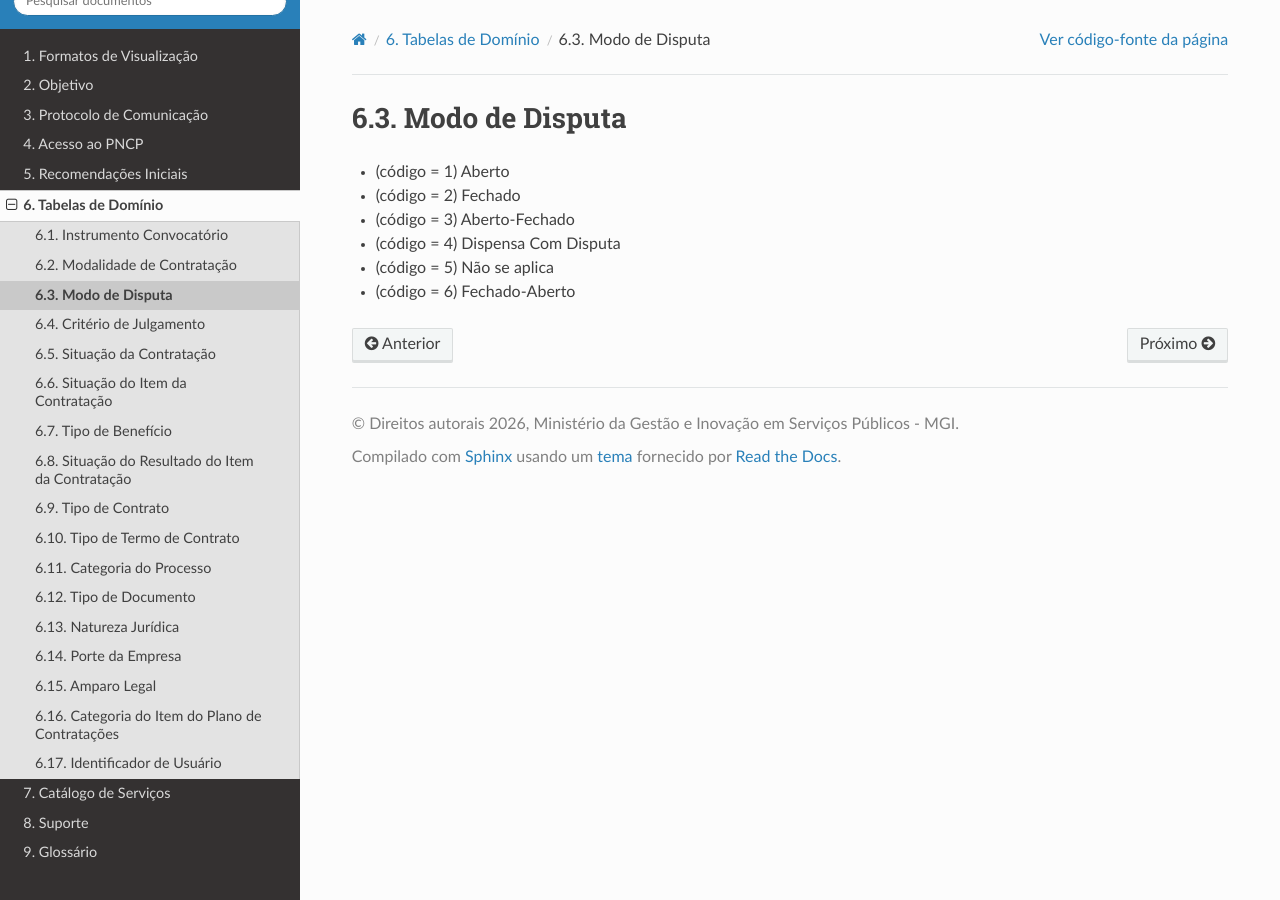
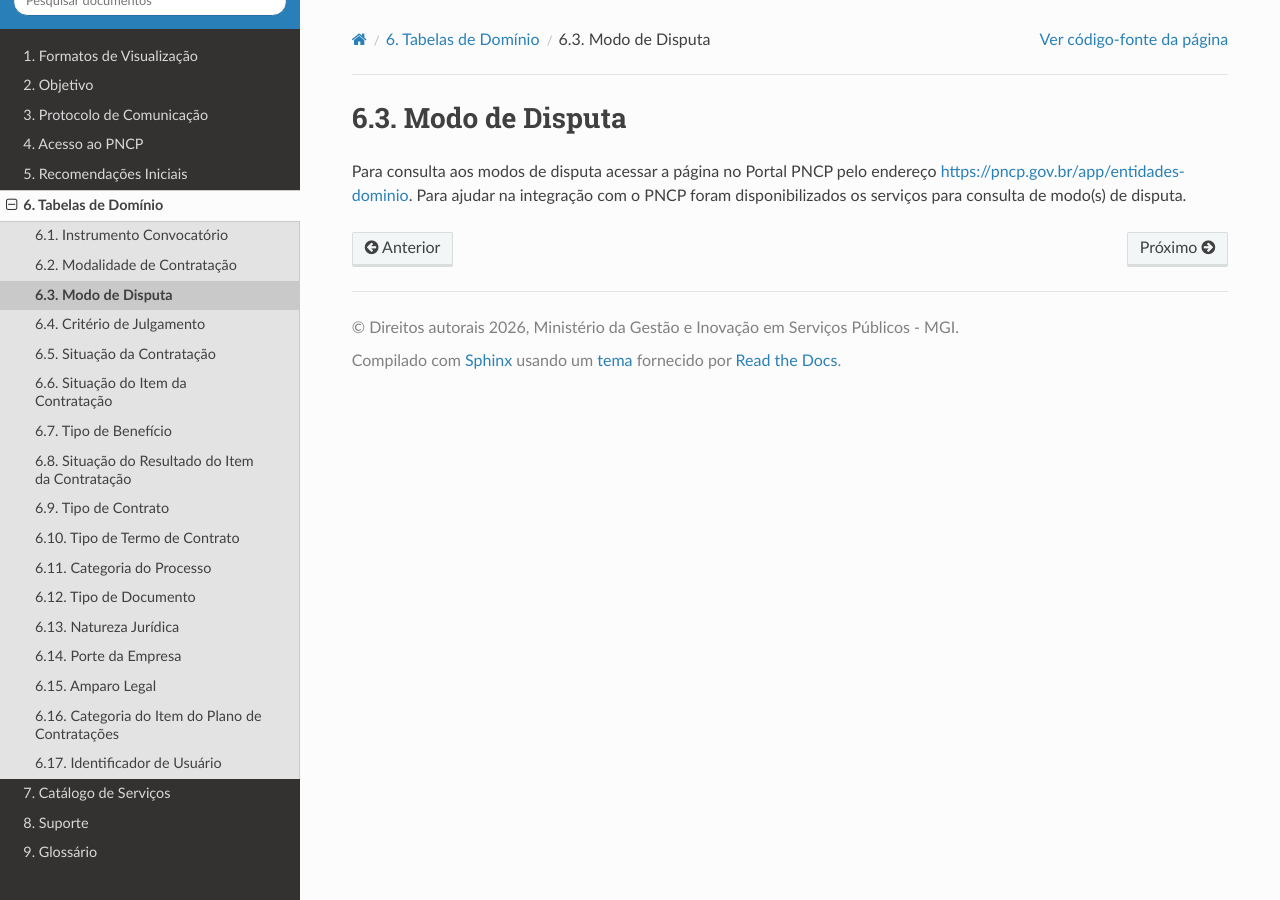
Before and after one commit to sofiaestrelab/Manual-de-Consulta-do-PNCP, a Sphinx documentation site: the page built from docs/source/tabelas_de_dominio/modo_de_disputa.rst, in a window 1280 px wide. Built offline with Sphinx 7.4.7 and the Read the Docs theme 3.1.0, drawn with Linux system fonts in a browser that asks for light colours; pages that are not in the unit, such as notebooks, are missing from menus.

Commit message:
Update modo_de_disputa.rst

```diff
--- a/docs/source/tabelas_de_dominio/modo_de_disputa.rst
+++ b/docs/source/tabelas_de_dominio/modo_de_disputa.rst
@@ -1,9 +1,4 @@
 Modo de Disputa
-----------------
+---------------
 
-- (código = 1) Aberto
-- (código = 2) Fechado
-- (código = 3) Aberto-Fechado
-- (código = 4) Dispensa Com Disputa
-- (código = 5) Não se aplica
-- (código = 6) Fechado-Aberto
+Para consulta aos modos de disputa acessar a página no Portal PNCP pelo endereço `https://pncp.gov.br/app/entidades-dominio <https://pncp.gov.br/app/entidades-dominio>`_. Para ajudar na integração com o PNCP foram disponibilizados os serviços para consulta de modo(s) de disputa.
```
